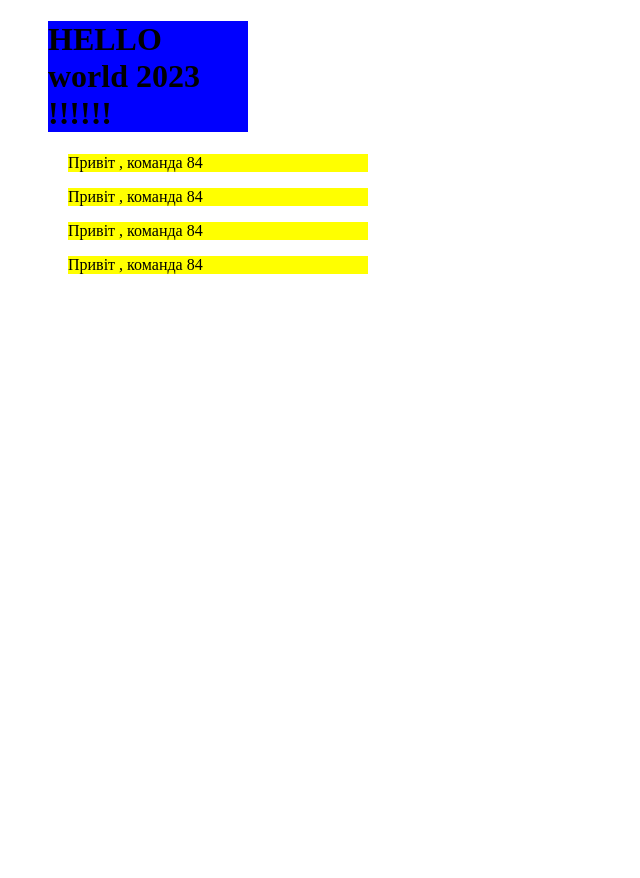
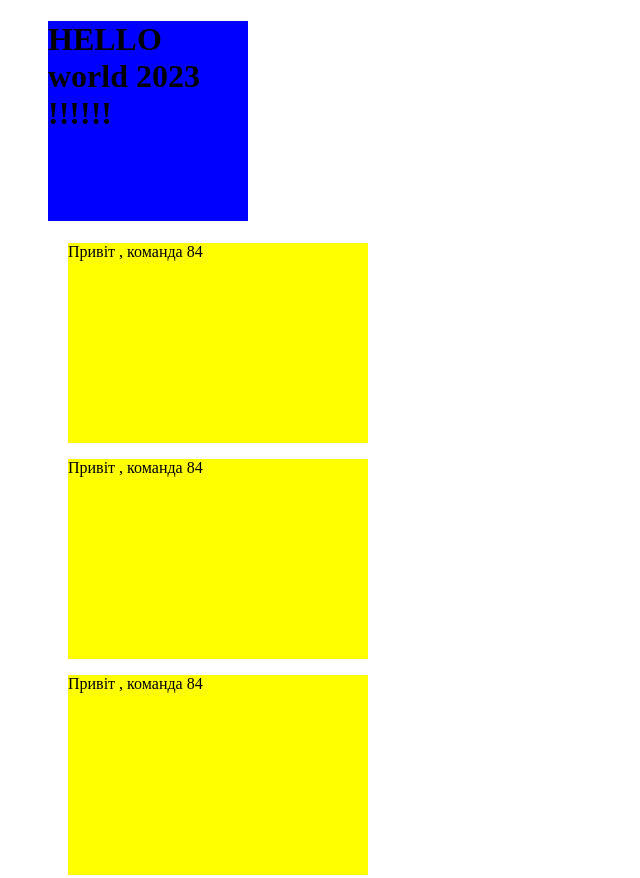
Before and after one commit to EduardMLT/newfolder, a plain HTML site: page index.html in a window 1280 px wide. Shown: the top 878 px of the page, without its empty margins (0-640 px from the left). Before the commit the page ends 800 px from the top, so only its background shows below. Drawn offline with Linux system fonts and the light colour scheme.

Commit message:
Update style.css

```diff
--- a/css/style.css
+++ b/css/style.css
@@ -2,10 +2,12 @@
 background-color: blue;
 width: 200px;
 margin-left: 40px;
+  height: 200px;
 }
 
 .hello {
 background-color: yellow;
 width: 300px;
 margin-left: 60px;
+  height: 200px;
 }
```
